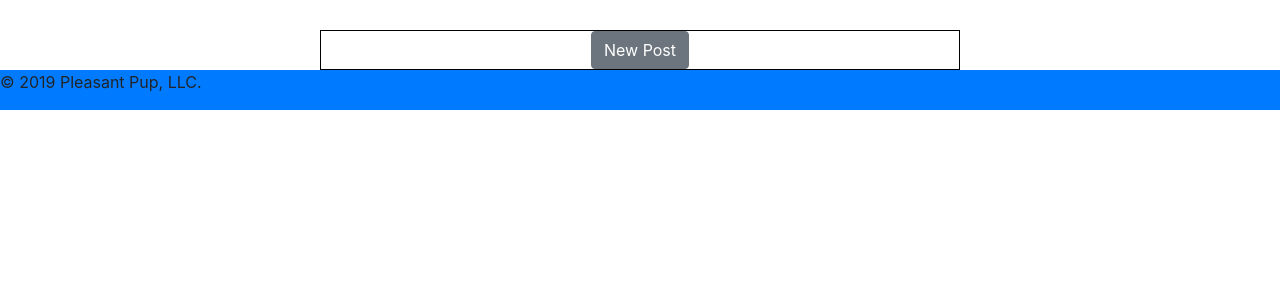
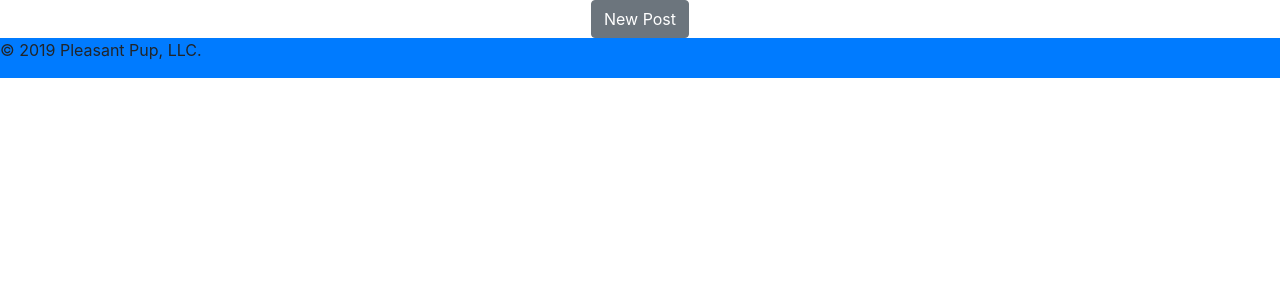
Before and after one commit to danielkbolton/PleasantPup, a Django app: page /posts/ in a window 1280 px wide. Shown: the part 76-376 px from the top of the page. Run offline with Django 3.2, Linux system fonts and the light colour scheme; data that the repository does not hold is empty; some libraries are stand-ins or nearby versions.

Commit message:
finishes home page styling

```diff
--- a/pleasantPup_app/static/css/main.css
+++ b/pleasantPup_app/static/css/main.css
@@ -7,13 +7,12 @@
 
 
 
-
 footer{
     background:#007bff;
     position: sticky;
     overflow: hidden;
     bottom: 0px;
-    width:100vw;
+    width:100%;
 }
 
 
@@ -53,16 +52,29 @@ footer{
     border: 1px solid black;
 }
 
-
+.post-list-container {
+    width: 50%;
+    margin: auto;
+    display: flex;
+    flex-direction: column-reverse;
+}
 
 
 .posts-container{
-    border:1px solid black;
-    width:50%;
-    margin-top: 30px !important;
-    margin:0 auto;
-    display: flex;
-    flex-direction: column-reverse;
+    margin-top: 20px;
+    -webkit-box-shadow: 4px 4px 25px -8px rgba(0,0,0,0.75);
+    -moz-box-shadow: 4px 4px 25px -8px rgba(0,0,0,0.75);
+    box-shadow: 4px 4px 25px -8px rgba(0,0,0,0.75);
+    border-radius: 20px;
+
+}
+
+
+@media only screen and (max-width:750px){
+    .posts-container{
+        width:90vw;
+        margin: 0;
+    }
 }
 
 .post-container{
@@ -92,7 +104,7 @@ footer{
 
 
 .btn{
-
+    margin-top: 20px;
     margin: 0 auto;
 }
 
@@ -112,7 +124,6 @@ footer{
 
 .dog-section {
     width: 50%;
-    border: 2px solid var(--olive-green);
     padding: 30px;
     margin: 0 auto;
     -webkit-box-shadow: 4px 4px 25px -8px rgba(0,0,0,0.75);
--- a/pleasantPup_app/templates/post_list.html
+++ b/pleasantPup_app/templates/post_list.html
@@ -1,7 +1,9 @@
 {% extends 'base.html' %}
 {% block content %}
+<div class="post-list-container">
+{% for post in posts %}
 <div class='posts-container'>
-  {% for post in posts %}
+
 
 
     <div class='post-container'>
@@ -36,10 +38,13 @@
 
 
     </div>
-  {% endfor %}
 
-      <a href="{% url 'post_create' %}" class="btn btn-secondary my-2 my-sm-0">New Post</a>
+
+
 
 
 </div>
+{% endfor %}
+<a href="{% url 'post_create' %}" class="btn btn-secondary my-2 my-sm-0">New Post</a>
+</div>
 {% endblock %}
```
